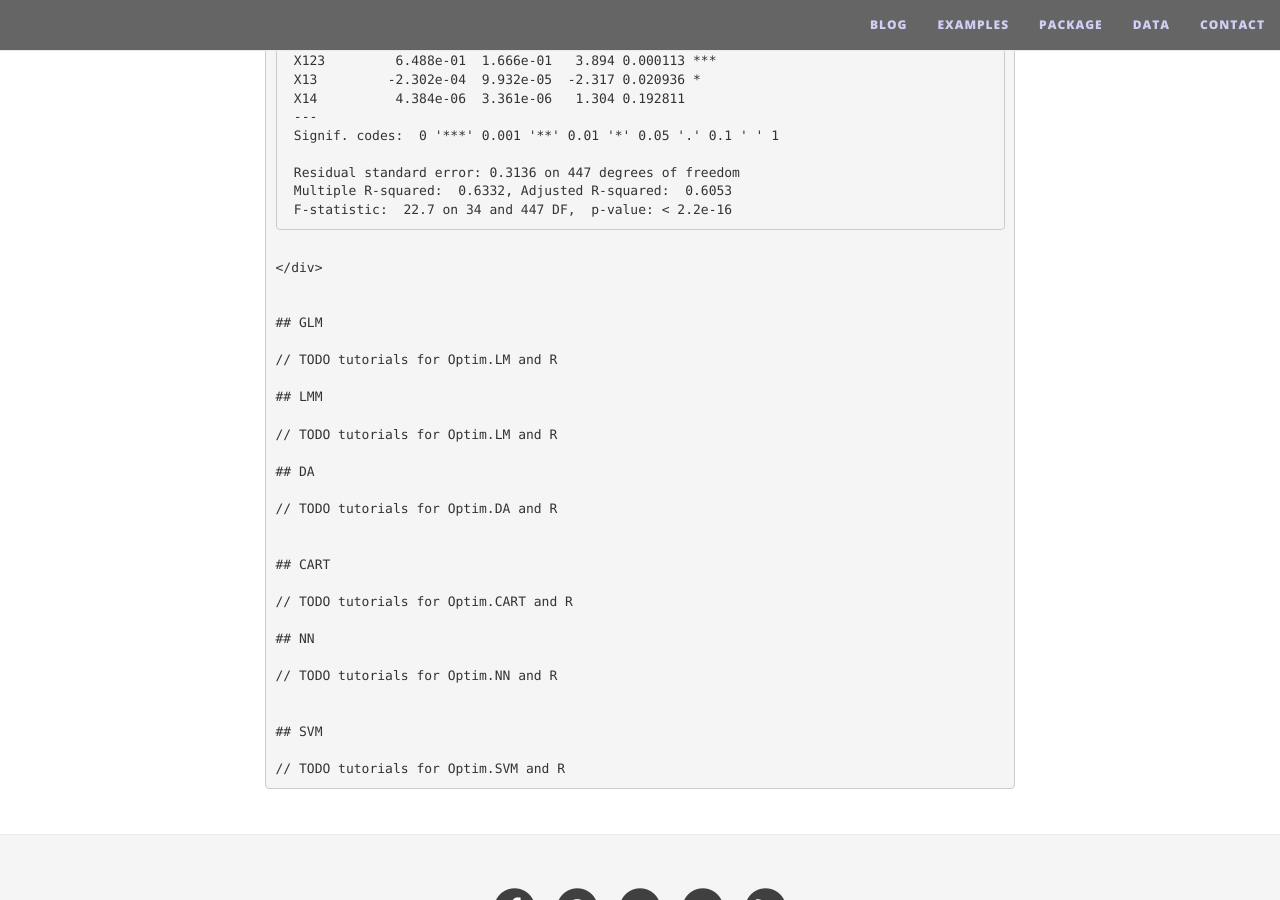
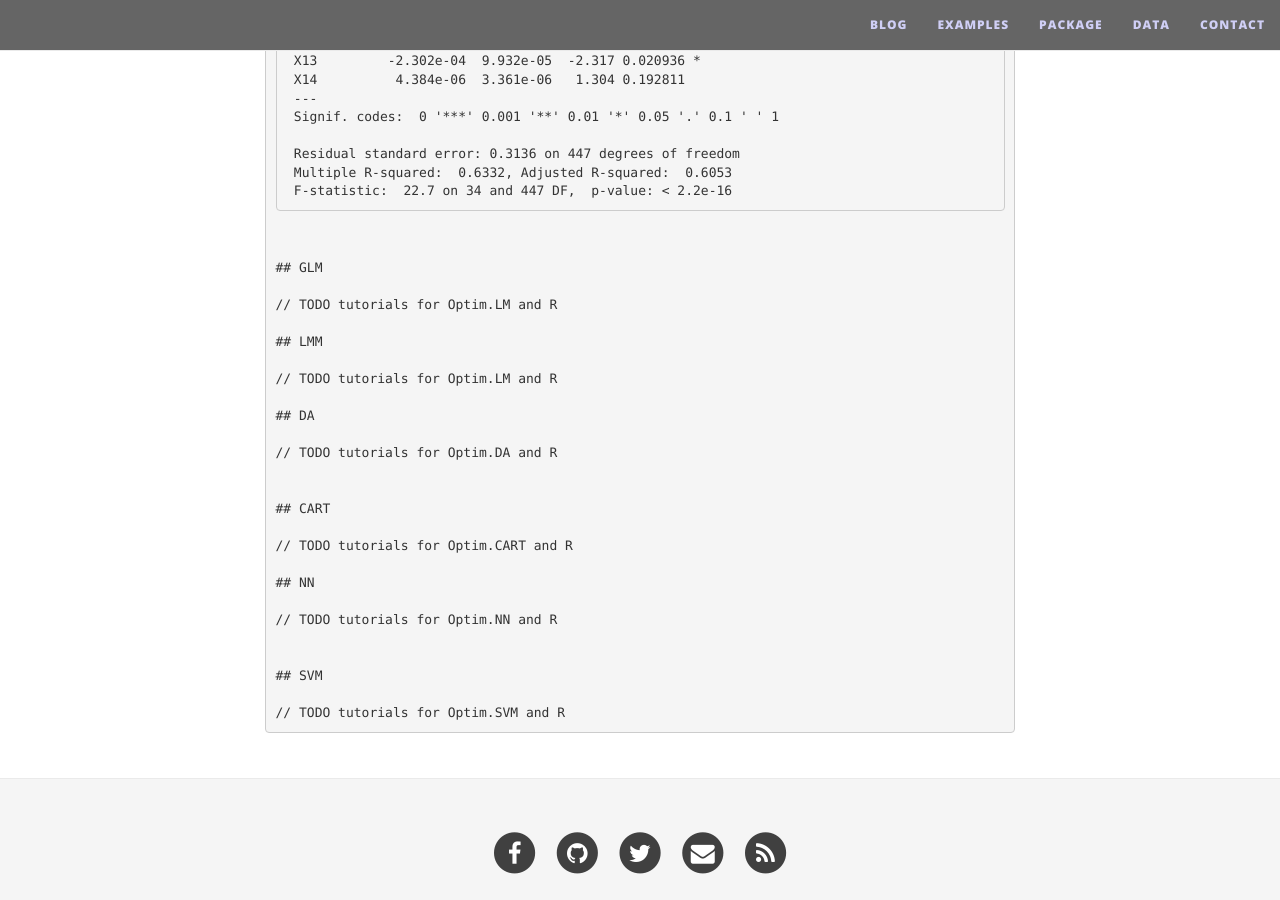
Before and after one commit to economistgame/OptimClassifier, a Jekyll site: the page built from examples/index.md, in a window 1280 px wide and 900 px high, scrolled down 2278 px. Built offline with Jekyll 4.4.1, drawn with Linux system fonts in a browser that asks for light colours; nearby versions of some CDN libraries.

Commit message:
Update index.md

```diff
--- a/examples/index.md
+++ b/examples/index.md
@@ -104,7 +104,6 @@
 </table>
 Let's see the best model
 <pre class="r"><code><span class="hljs-keyword">summary</span>(<span class="hljs-literal">linearcreditscoring</span>)
-</pre>
 <pre><code>
  Call:
  stats::lm(formula = ModelsTested$train_formula[[i]], data = training,
@@ -157,8 +156,6 @@
  Residual standard error: 0.3136 on 447 degrees of freedom
  Multiple R-squared:  0.6332, Adjusted R-squared:  0.6053
  F-statistic:  22.7 on 34 and 447 DF,  p-value: &lt; 2.2e-16</code></pre>
-</div>
-
 
 ## GLM
 
```
